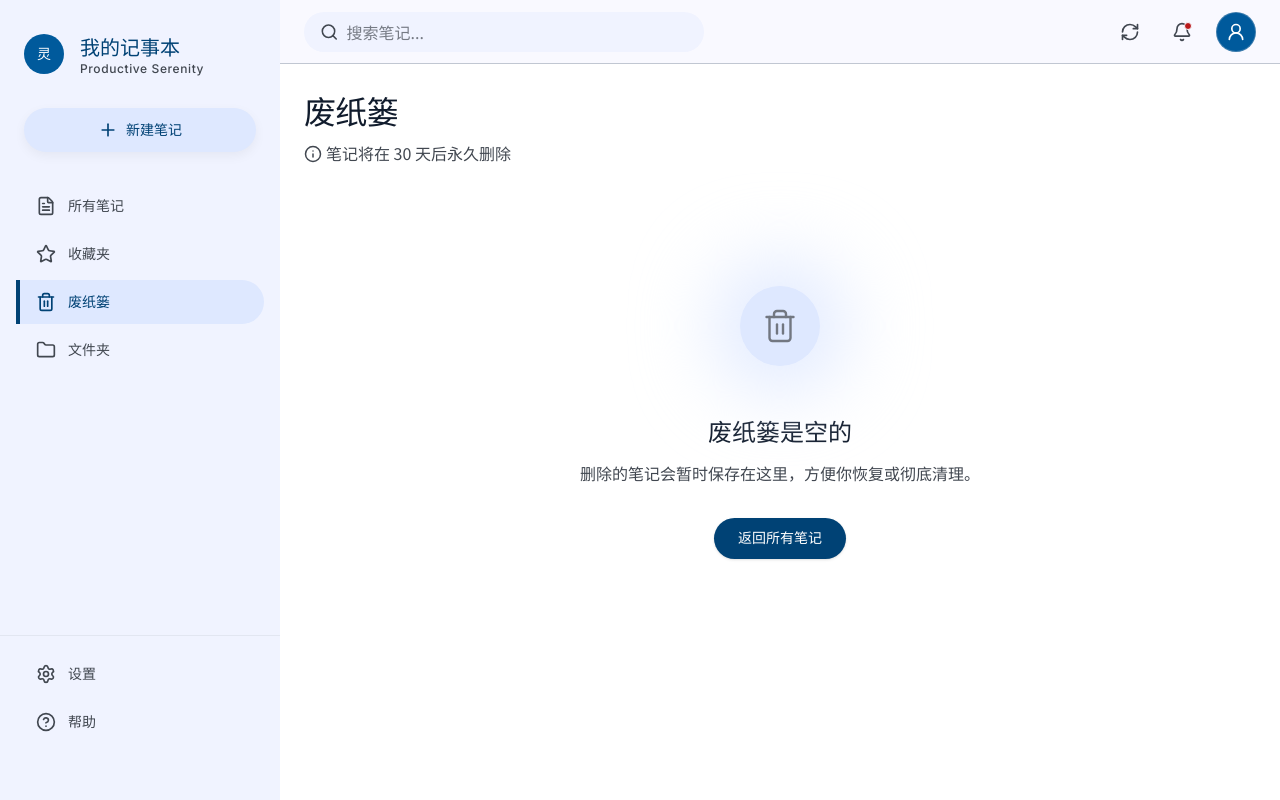
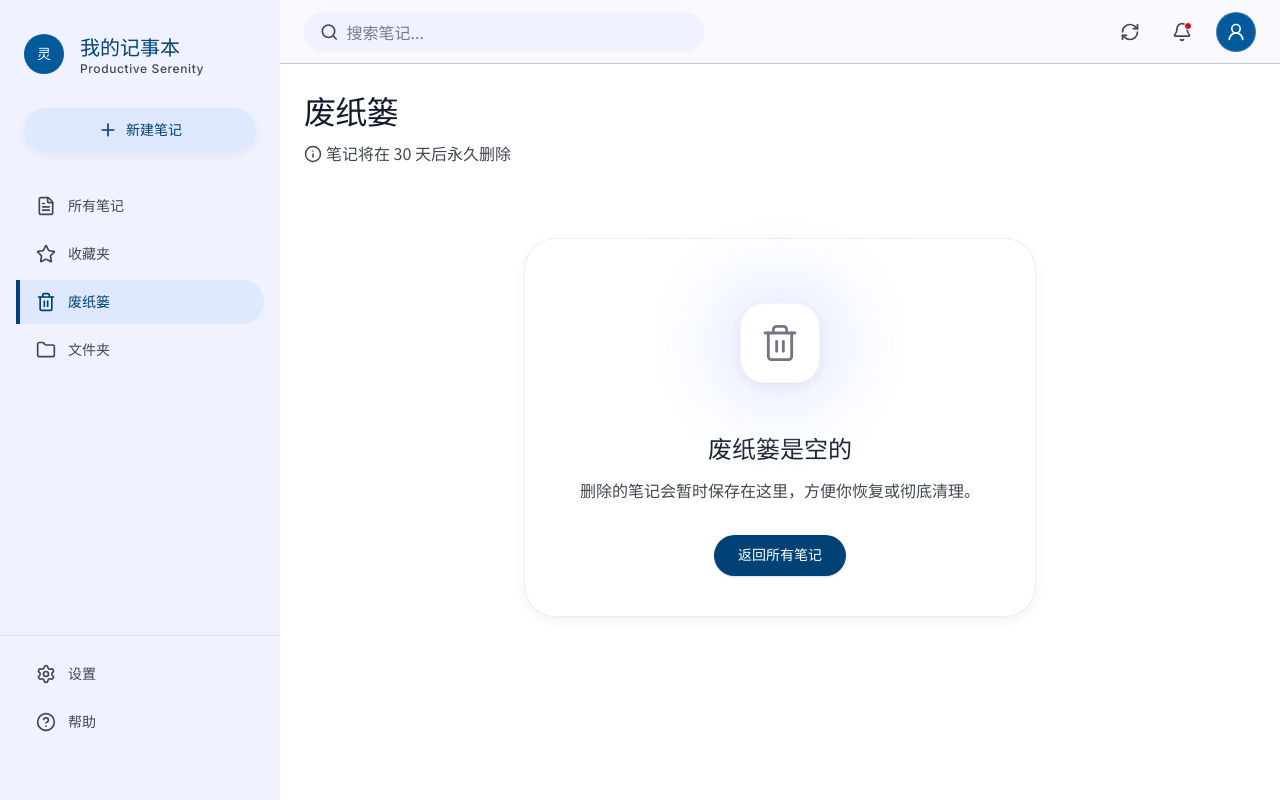
Before and after one commit to Aliang369/beiwanglu, a React (Vite) app: page / in a window 1280 px wide. Both pictures are taken after a click on the button "废纸篓". Built offline with nearby package versions, Linux system fonts and the light colour scheme.

Commit message:
align empty states to framed card style
Use the all-notes outer frame and square bordered icon tile as the shared EmptyState baseline for favorites, trash, and folders.

```diff
--- a/src/features/notes/components/EmptyState.tsx
+++ b/src/features/notes/components/EmptyState.tsx
@@ -19,14 +19,14 @@ interface EmptyStateProps {
   children?: ReactNode
 }
 
-const variantStyles: Record<EmptyStateVariant, { icon: string; glow: string; tile: string }> = {
-  firstRun: { icon: 'text-primary', glow: 'bg-primary-container/45', tile: 'bg-primary-container/25' },
-  notes: { icon: 'text-primary', glow: 'bg-primary-container/35', tile: 'bg-primary-container/20' },
-  favorites: { icon: 'text-tertiary', glow: 'bg-tertiary-container/30', tile: 'bg-tertiary-container/20' },
-  trash: { icon: 'text-outline', glow: 'bg-surface-container-high', tile: 'bg-surface-container-high' },
-  folders: { icon: 'text-secondary', glow: 'bg-secondary-container/35', tile: 'bg-secondary-container/20' },
-  search: { icon: 'text-on-surface-variant', glow: 'bg-surface-container-high', tile: 'bg-surface-container-high' },
-  filter: { icon: 'text-on-surface-variant', glow: 'bg-surface-container-high', tile: 'bg-surface-container-high' },
+const variantStyles: Record<EmptyStateVariant, { icon: string; glow: string }> = {
+  firstRun: { icon: 'text-primary', glow: 'bg-primary-container/50' },
+  notes: { icon: 'text-primary', glow: 'bg-primary-container/35' },
+  favorites: { icon: 'text-tertiary', glow: 'bg-tertiary-container/30' },
+  trash: { icon: 'text-outline', glow: 'bg-surface-container-high' },
+  folders: { icon: 'text-secondary', glow: 'bg-secondary-container/35' },
+  search: { icon: 'text-on-surface-variant', glow: 'bg-surface-container-high' },
+  filter: { icon: 'text-on-surface-variant', glow: 'bg-surface-container-high' },
 }
 
 export function EmptyState({ icon: Icon, title, description, primaryAction, secondaryAction, variant = 'notes', compact = false, children }: EmptyStateProps) {
@@ -36,17 +36,18 @@ export function EmptyState({ icon: Icon, title, description, primaryAction, seco
   return (
     <div
       role="status"
-      className={`flex w-full items-center justify-center ${compact ? 'py-12' : 'min-h-[420px] py-16'}`}
+      className={`flex w-full items-center justify-center ${compact ? 'py-8' : 'min-h-[420px] py-10'}`}
     >
-      <div className={`flex w-full flex-col items-center text-center ${hasChildren ? 'max-w-2xl' : 'max-w-lg'}`}>
+      <div
+        className={`w-full rounded-[2rem] border border-outline-variant/30 bg-surface-container-lowest shadow-card ${
+          hasChildren ? 'max-w-4xl p-8 md:p-10' : compact ? 'max-w-lg p-6 md:p-8' : 'max-w-lg p-8 md:p-10'
+        }`}
+      >
+        <div className={`mx-auto flex flex-col items-center text-center ${hasChildren ? 'max-w-2xl' : 'max-w-md'}`}>
           <div className={`relative mb-6 flex ${compact ? 'size-24' : 'size-32'} items-center justify-center`}>
             <div className={`absolute inset-0 rounded-full ${styles.glow} blur-2xl`} aria-hidden="true" />
-          <div
-            className={`relative flex items-center justify-center rounded-full ${styles.tile} ${
-              compact ? 'size-16' : 'size-20'
-            }`}
-          >
-            <Icon className={`${compact ? 'size-7' : 'size-9'} ${styles.icon}`} strokeWidth={1.6} aria-hidden="true" />
+            <div className="relative flex size-20 items-center justify-center rounded-3xl border border-outline-variant/20 bg-surface-container-lowest shadow-card">
+              <Icon className={`${compact ? 'size-8' : 'size-10'} ${styles.icon}`} strokeWidth={1.7} aria-hidden="true" />
             </div>
           </div>
 
@@ -61,7 +62,7 @@ export function EmptyState({ icon: Icon, title, description, primaryAction, seco
                 <button
                   type="button"
                   onClick={primaryAction.onClick}
-                className="rounded-full bg-primary px-6 py-3 font-label-md text-label-md text-on-primary shadow-sm transition-colors duration-200 hover:bg-primary-container hover:text-on-primary-container active:scale-[0.98]"
+                  className="rounded-full bg-primary px-6 py-3 font-label-md text-label-md text-on-primary shadow-sm transition-colors hover:bg-primary-container hover:text-on-primary-container"
                 >
                   {primaryAction.label}
                 </button>
@@ -70,13 +71,14 @@ export function EmptyState({ icon: Icon, title, description, primaryAction, seco
                 <button
                   type="button"
                   onClick={secondaryAction.onClick}
-                className="rounded-full border border-outline-variant/60 bg-transparent px-6 py-3 font-label-md text-label-md text-primary transition-colors duration-200 hover:border-primary hover:bg-surface-container-low active:scale-[0.98]"
+                  className="rounded-full border border-outline-variant bg-surface-container-lowest px-6 py-3 font-label-md text-label-md text-primary transition-colors hover:border-primary hover:bg-surface-container-low"
                 >
                   {secondaryAction.label}
                 </button>
               ) : null}
             </div>
           ) : null}
+        </div>
 
         {children ? <div className={`${primaryAction || secondaryAction ? 'mt-10' : 'mt-6'} w-full`}>{children}</div> : null}
       </div>
--- a/src/features/notes/components/FirstRunGuide.tsx
+++ b/src/features/notes/components/FirstRunGuide.tsx
@@ -22,16 +22,11 @@ export function FirstRunGuide({ onCreateNote, onOpenHelp }: FirstRunGuideProps)
       primaryAction={{ label: '新建第一篇笔记', onClick: onCreateNote }}
       secondaryAction={onOpenHelp ? { label: '查看帮助', onClick: onOpenHelp } : undefined}
     >
-      <div className="mx-auto grid w-full max-w-2xl grid-cols-1 gap-3 sm:grid-cols-3">
+      <div className="grid grid-cols-1 gap-4 md:grid-cols-3">
         {guideItems.map(({ icon: Icon, title, description }) => (
-          <div
-            key={title}
-            className="rounded-2xl bg-surface-container-low/80 px-4 py-4 text-left transition-colors duration-200 hover:bg-surface-container"
-          >
-            <div className="mb-3 flex size-9 items-center justify-center rounded-xl bg-surface-container-lowest text-primary shadow-sm">
-              <Icon className="size-[18px]" strokeWidth={1.8} aria-hidden="true" />
-            </div>
-            <h4 className="mb-1 font-label-md text-label-md text-on-surface">{title}</h4>
+          <div key={title} className="rounded-2xl border border-outline-variant/20 bg-surface-container-low p-5 text-left">
+            <Icon className="mb-4 size-6 text-primary" strokeWidth={1.8} aria-hidden="true" />
+            <h4 className="mb-2 font-label-md text-label-md text-on-surface">{title}</h4>
             <p className="font-body-sm text-body-sm leading-relaxed text-on-surface-variant">{description}</p>
           </div>
         ))}
```
Lines whose indentation alone changed are shown as unchanged.
